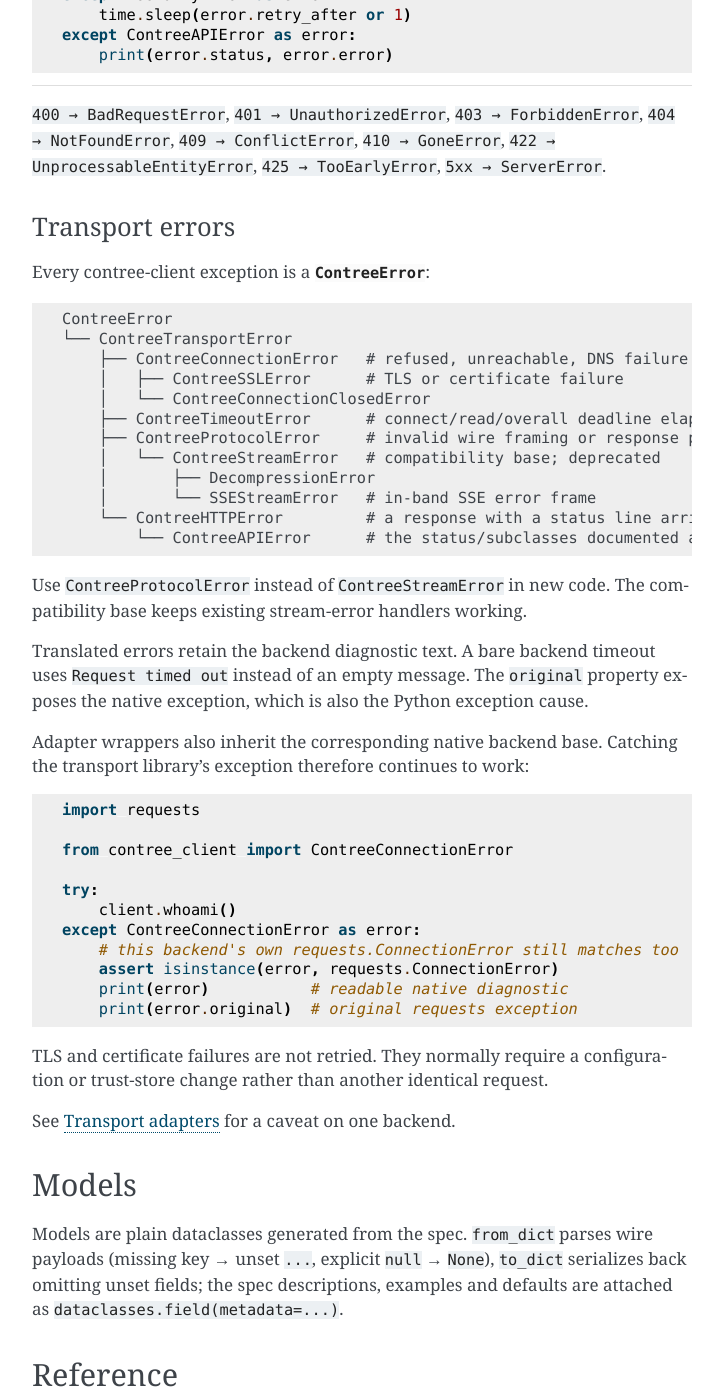
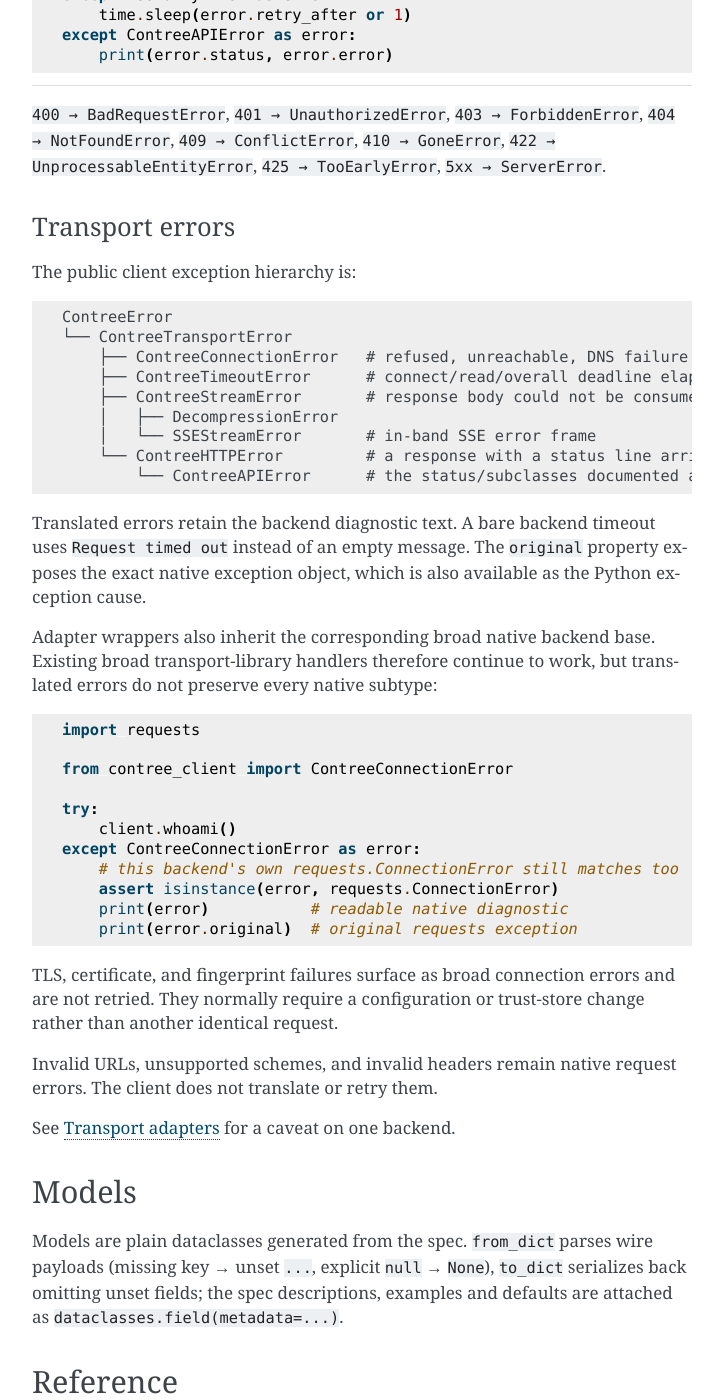
Before and after one commit to nebius/contree-client, a Sphinx documentation site: the page built from docs/python/api.md, in a window 1280 px wide and 1400 px high, scrolled down 4697 px. Shown: the whole window, without its empty margins (388-1111 px from the left). Built offline with Sphinx 7.4.7, drawn with Linux system fonts in a browser that asks for light colours; pages that are not in the unit, such as notebooks, are missing from menus.

Commit message:
docs: update transport error contracts

````diff
--- a/docs/python/api.md
+++ b/docs/python/api.md
@@ -635,34 +635,28 @@ except ContreeAPIError as error:
 
 ### Transport errors
 
-Every contree-client exception is a {class}`~contree_client.ContreeError`:
+The public client exception hierarchy is:
 
 ```
 ContreeError
 └── ContreeTransportError
     ├── ContreeConnectionError   # refused, unreachable, DNS failure
-    │   ├── ContreeSSLError      # TLS or certificate failure
-    │   └── ContreeConnectionClosedError
     ├── ContreeTimeoutError      # connect/read/overall deadline elapsed
-    ├── ContreeProtocolError     # invalid wire framing or response payload
-    │   └── ContreeStreamError   # compatibility base; deprecated
-    │       ├── DecompressionError
-    │       └── SSEStreamError   # in-band SSE error frame
+    ├── ContreeStreamError       # response body could not be consumed
+    │   ├── DecompressionError
+    │   └── SSEStreamError       # in-band SSE error frame
     └── ContreeHTTPError         # a response with a status line arrived
         └── ContreeAPIError      # the status/subclasses documented above
 ```
 
-Use `ContreeProtocolError` instead of `ContreeStreamError` in new code.
-The compatibility base keeps existing stream-error handlers working.
-
 Translated errors retain the backend diagnostic text. A bare backend
 timeout uses `Request timed out` instead of an empty message. The
-`original` property exposes the native exception, which is also the
-Python exception cause.
+`original` property exposes the exact native exception object, which is
+also available as the Python exception cause.
 
-Adapter wrappers also inherit the corresponding native backend base.
-Catching the transport library's exception therefore continues to
-work:
+Adapter wrappers also inherit the corresponding broad native backend
+base. Existing broad transport-library handlers therefore continue to
+work, but translated errors do not preserve every native subtype:
 
 <!--
 name: test_transport_error_handling;
@@ -687,9 +681,12 @@ except ContreeConnectionError as error:
     print(error.original)  # original requests exception
 ```
 
-TLS and certificate failures are not retried. They normally require a
-configuration or trust-store change rather than another identical
-request.
+TLS, certificate, and fingerprint failures surface as broad connection
+errors and are not retried. They normally require a configuration or
+trust-store change rather than another identical request.
+
+Invalid URLs, unsupported schemes, and invalid headers remain native
+request errors. The client does not translate or retry them.
 
 See [Transport adapters](adapters.md#transport-errors) for a caveat on
 one backend.
````
Also changed, not shown: docs/js/api.md (+9 -11 lines), docs/python/adapters.md (+9 -9 lines).
